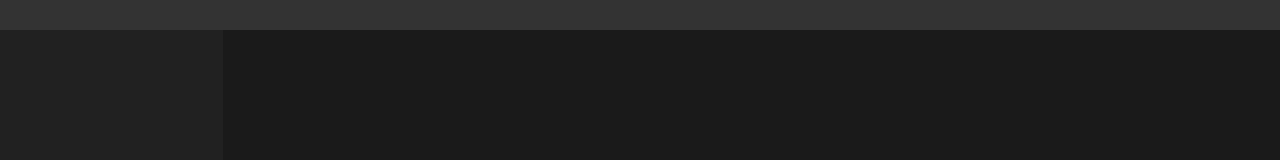
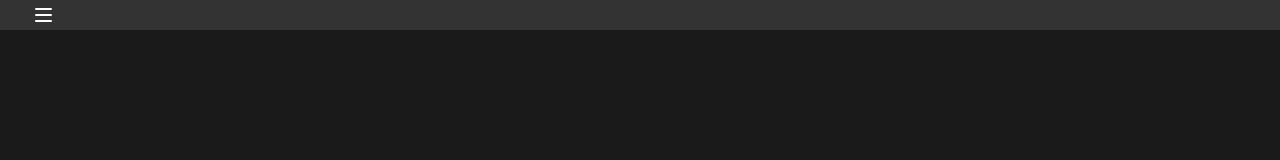
Before and after one commit to yaotone/planerFront, a React (Create React App) app: page /main_page in a window 1280 px wide. Shown: the top 160 px of the page. Built offline with nearby package versions, Linux system fonts and the light colour scheme; a web font is replaced by a local one.

Commit message:
добавлено выдвижение боковой панели

```diff
--- a/src/main_page/header/header.jsx
+++ b/src/main_page/header/header.jsx
@@ -1,9 +1,13 @@
 import './header.css';
+import Switch from './switch';
+function handleSwitch(){
+    document.querySelector('.sidebar').classList.toggle("active");
+}
 
-export default function Header({children}){
+export default function Header(){
     return(
         <div className="header">
-            {children}
+            <Switch onClick={handleSwitch}></Switch>
         </div>
     )
 }
--- /dev/null
+++ b/src/main_page/header/switch.css
@@ -0,0 +1,48 @@
+#checkbox {
+    display: none;
+}
+
+  .toggle {
+    position: relative;
+    width: 26px;
+    height: 30px;
+    cursor: pointer;
+    display: flex;
+    flex-direction: column;
+    align-items: center;
+    justify-content: center;
+    gap: 4px;
+    transition-duration: .3s;
+    margin-left: 30px;
+  }
+
+  .bars {
+    width: 17px;
+    height: 2px;
+    background-color: #FFFFFF;
+    border-radius: 5px;
+    transition-duration: .5s;
+  }
+
+  #checkbox:checked + .toggle .bars {
+    margin-left: 5px;
+  }
+
+  #checkbox:checked + .toggle #bar2 {
+    transform: rotate(135deg);
+    margin-left: 0;
+    transform-origin: center;
+    transition-duration: .5s;
+  }
+
+  #checkbox:checked + .toggle #bar1 {
+    transform: rotate(45deg);
+    transition-duration: .5s;
+    transform-origin: left center;
+  }
+
+  #checkbox:checked + .toggle #bar3 {
+    transform: rotate(-45deg);
+    transition-duration: .5s;
+    transform-origin: left center;
+  }
--- /dev/null
+++ b/src/main_page/header/switch.jsx
@@ -0,0 +1,14 @@
+import "./switch.css"
+
+export default function Switch({onClick}){
+    return(
+        <>
+            <input type="checkbox" id="checkbox" onClick={onClick}/>
+            <label htmlFor="checkbox" className="toggle" >
+                <div className="bars" id="bar1"></div>
+                <div className="bars" id="bar2"></div>
+                <div className="bars" id="bar3"></div>
+            </label>
+        </>
+    )
+}
--- a/src/main_page/main/main.css
+++ b/src/main_page/main/main.css
@@ -2,4 +2,5 @@
     width: 100vw;
     height:calc(100vh - 30px);
     background-color: #1A1A1A;
+    flex-grow: 1;
 }
--- a/src/main_page/main/main.jsx
+++ b/src/main_page/main/main.jsx
@@ -1,9 +1,9 @@
 import "./main.css"
 
-export default function Main({children}){
+export default function Main(){
     return(
         <div className="main_content">
-            {children}
+
         </div>
     )
 }
--- a/src/main_page/sidebar/sidebar.css
+++ b/src/main_page/sidebar/sidebar.css
@@ -1,5 +1,12 @@
 .sidebar{
     height: calc(100vh-30px);
-    width: 270px;
+    width: 0px;
+    min-width: 0px;
     background-color: #212121;
+    transition: 0.7s;
 }
+
+.active{
+    min-width: 270px;
+    transition: 0.5s;
+}
```
